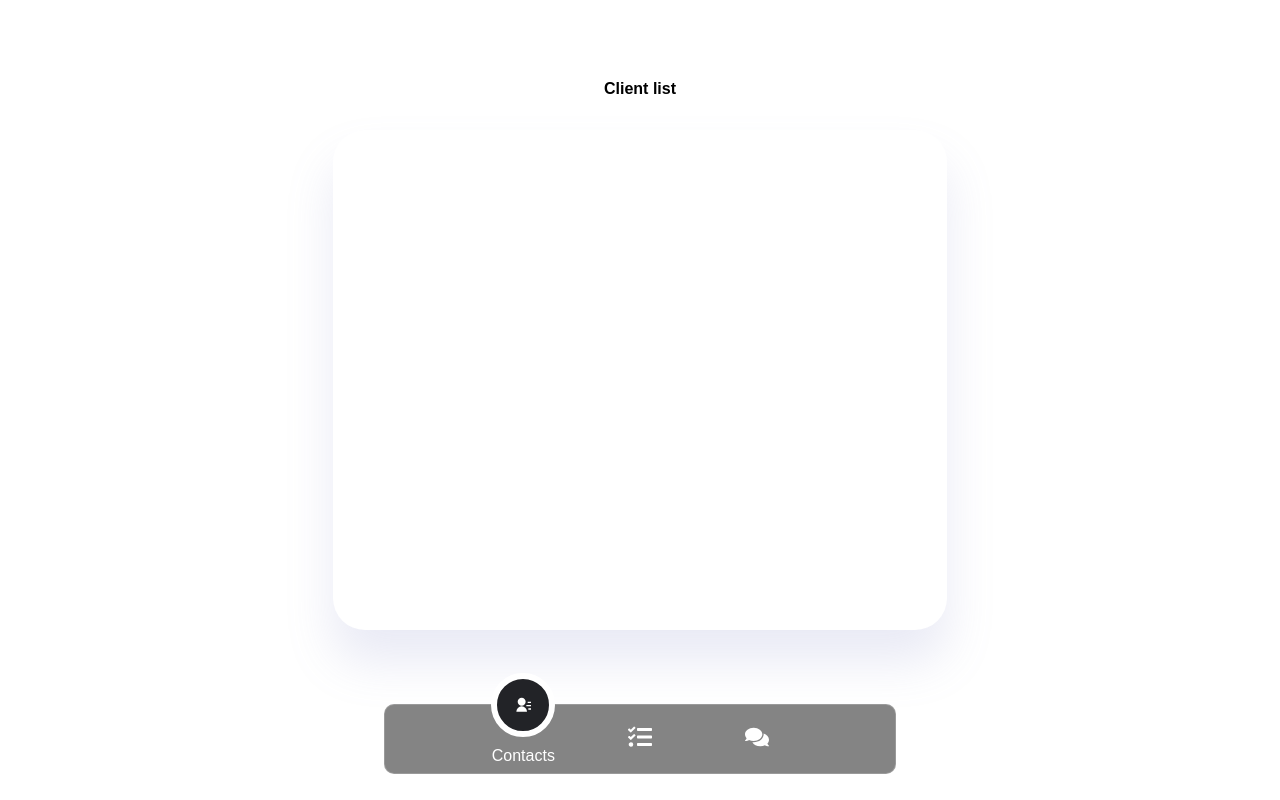
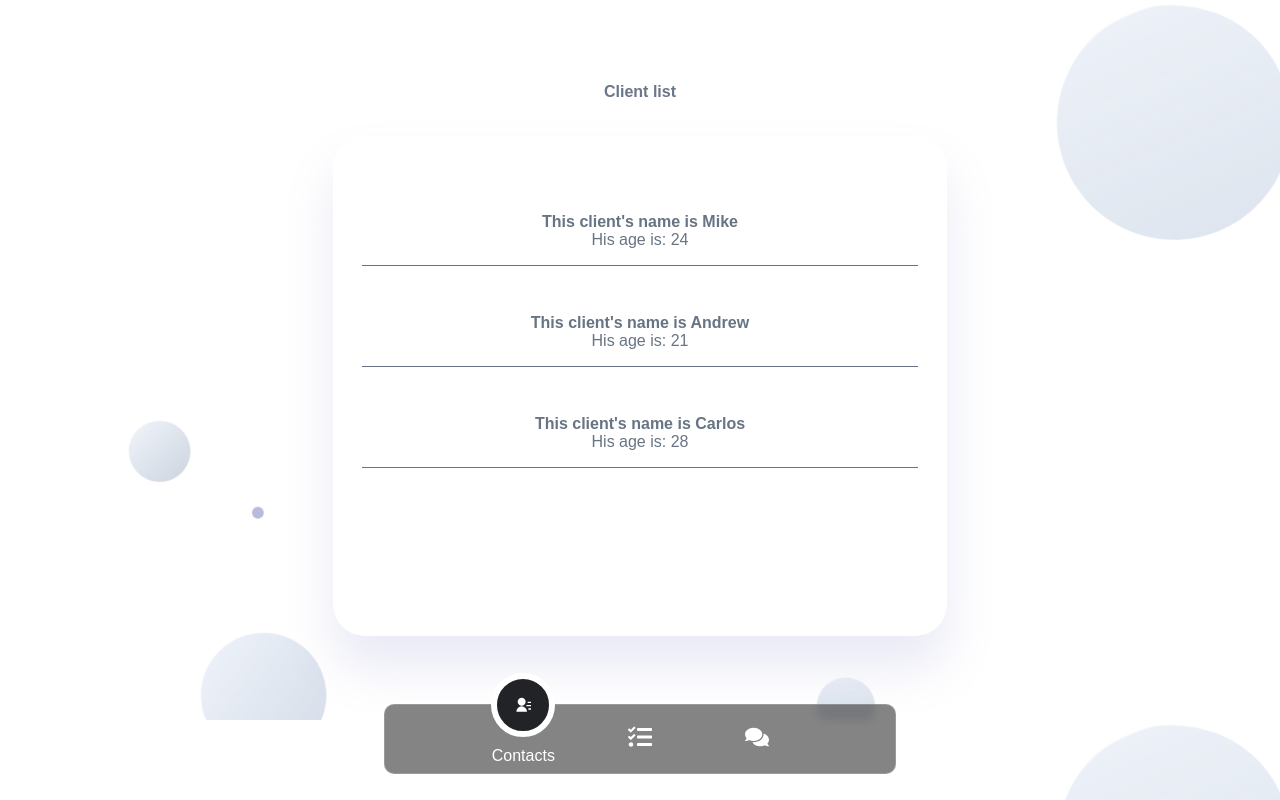
Before and after one commit to Kayeddy/CRM_test, a React (Create React App) app in the folder Client/crm-front/: page / in a window 1280 px wide. Built offline with nearby package versions, Linux system fonts and the light colour scheme.

Commit message:
Updated the design of each section

```diff
--- a/Client/crm-front/src/App.scss
+++ b/Client/crm-front/src/App.scss
@@ -72,10 +72,11 @@
 }
 
 .p-text {
-  font-size: 0.8rem;
+  font-size: 1rem;
   text-align: left;
-  color: var(--gray-color);
+  color: var(--color-info-dark);
   line-height: 1.5;
+  font-weight: 600;
 
   @media screen and (min-width: 2000px) {
     font-size: 1.75rem;
--- a/Client/crm-front/src/Container/Comments/Comments.jsx
+++ b/Client/crm-front/src/Container/Comments/Comments.jsx
@@ -1,8 +1,20 @@
-import React from 'react'
+import React from 'react';
+
+import './Comments.scss';
 
 const Comments = () => {
   return (
-    <div>Comments</div>
+    <div className='app__comments'>
+        <h2 className='p-text'> Comments </h2>
+
+        <div className='app__comments-info-section'>
+
+          <div className='app__comments-panel'>
+
+          </div>
+
+        </div>
+    </div>
   )
 }
 
--- a/Client/crm-front/src/Container/Comments/Comments.scss
+++ b/Client/crm-front/src/Container/Comments/Comments.scss
@@ -0,0 +1,35 @@
+.app__comments {
+    display: flex;
+    flex: 1;
+    width: 100%;
+    flex-direction: column;
+    align-items: center;
+    justify-content: center;
+    margin-top: 5rem;
+
+    h2 {
+        text-align: center;
+    }
+}
+
+.app__comments-info-section {
+    display: flex;
+    flex: 1;
+    height: 100%;
+    width: 80%;
+    justify-content: center;
+    margin-top: 2rem;
+
+    .app__comments-panel {
+        background: var(--color-white);
+        min-width: 60%;
+        height: 500px;
+        border-radius: var(--card-border-radius);
+        padding: var(--card-padding);
+        text-align: center;
+        box-shadow: var(--box-shadow);
+        transition: all 300ms ease;
+        color: var(--color-dark-variant);
+    }
+
+}
--- a/Client/crm-front/src/Container/Contacts/Contacts.jsx
+++ b/Client/crm-front/src/Container/Contacts/Contacts.jsx
@@ -5,12 +5,19 @@ import './Contacts.scss';
 const Contacts = () => {
   return (
     <div className='app__contacts'>
-        <h2 className='bold-text'> Client list </h2>
+        <h2 className='p-text'> Client list </h2>
 
-        <div className='app__info-section'>
+        <div className='app__contacts-info-section'>
 
           <div className='app__contacts-panel'>
-
+            {
+              [{ name: 'Mike', age: 24 }, { name: 'Andrew', age: 21 }, { name: 'Carlos', age: 28 }].map( (item, index) => (
+                <div key={index} className= 'app__contact-detailed-info'>
+                    <h4> This client's name is { item.name } </h4>
+                    <p> His age is: { item.age } </p>
+                </div>
+              ))
+            }
           </div>
 
         </div>
--- a/Client/crm-front/src/Container/Contacts/Contacts.scss
+++ b/Client/crm-front/src/Container/Contacts/Contacts.scss
@@ -12,7 +12,7 @@
     }
 }
 
-.app__info-section {
+.app__contacts-info-section {
     display: flex;
     flex: 1;
     height: 100%;
@@ -31,5 +31,16 @@
         transition: all 300ms ease;
         color: var(--color-dark-variant);
     }
+}
 
+.app__contact-detailed-info {
+    margin: 2rem 0;
+    padding: 1rem;
+    border-bottom: solid;
+    border-width: 1px;
+
+    :last-of-type {
+        border-bottom: none;
+        border-color: transparent;
+    }
 }
--- a/Client/crm-front/src/Container/Tasks/Tasks.jsx
+++ b/Client/crm-front/src/Container/Tasks/Tasks.jsx
@@ -1,8 +1,20 @@
 import React from 'react'
+
+import './Tasks.scss'
 
 const Tasks = () => {
   return (
-    <div>Tasks</div>
+    <div className='app__tasks'>
+        <h2 className='p-text'> Tasks </h2>
+
+        <div className='app__tasks-info-section'>
+
+          <div className='app__tasks-panel'>
+
+          </div>
+
+        </div>
+    </div>
   )
 }
 
--- a/Client/crm-front/src/Container/Tasks/Tasks.scss
+++ b/Client/crm-front/src/Container/Tasks/Tasks.scss
@@ -0,0 +1,35 @@
+.app__tasks {
+    display: flex;
+    flex: 1;
+    width: 100%;
+    flex-direction: column;
+    align-items: center;
+    justify-content: center;
+    margin-top: 5rem;
+
+    h2 {
+        text-align: center;
+    }
+}
+
+.app__tasks-info-section {
+    display: flex;
+    flex: 1;
+    height: 100%;
+    width: 80%;
+    justify-content: center;
+    margin-top: 2rem;
+
+    .app__tasks-panel {
+        background: var(--color-white);
+        min-width: 60%;
+        height: 500px;
+        border-radius: var(--card-border-radius);
+        padding: var(--card-padding);
+        text-align: center;
+        box-shadow: var(--box-shadow);
+        transition: all 300ms ease;
+        color: var(--color-dark-variant);
+    }
+
+}
--- a/Client/crm-front/src/index.css
+++ b/Client/crm-front/src/index.css
@@ -6,7 +6,7 @@
   --color-success: #41f1b6;
   --color-warning: #ffbb55;
   --color-white: #fff;
-  --color-info-dark: #7d8da1;
+  --color-info-dark: #6b7688;
   --color-info-light: #dce1eb;
   --color-dark: #363949;
   --color-light: rgba(132, 139, 200, 0.18);
@@ -34,5 +34,8 @@
 }
 
 body {
-  background-color: white;
+  background: url('../../crm-front/src/Assets/bgWhite.png');
+  background-color: var(--white-color);
+  background-size: cover;
+  background-repeat: repeat;
 }
```
Also changed, not shown: Client/crm-front/src/Assets/bgWhite.png (added).
